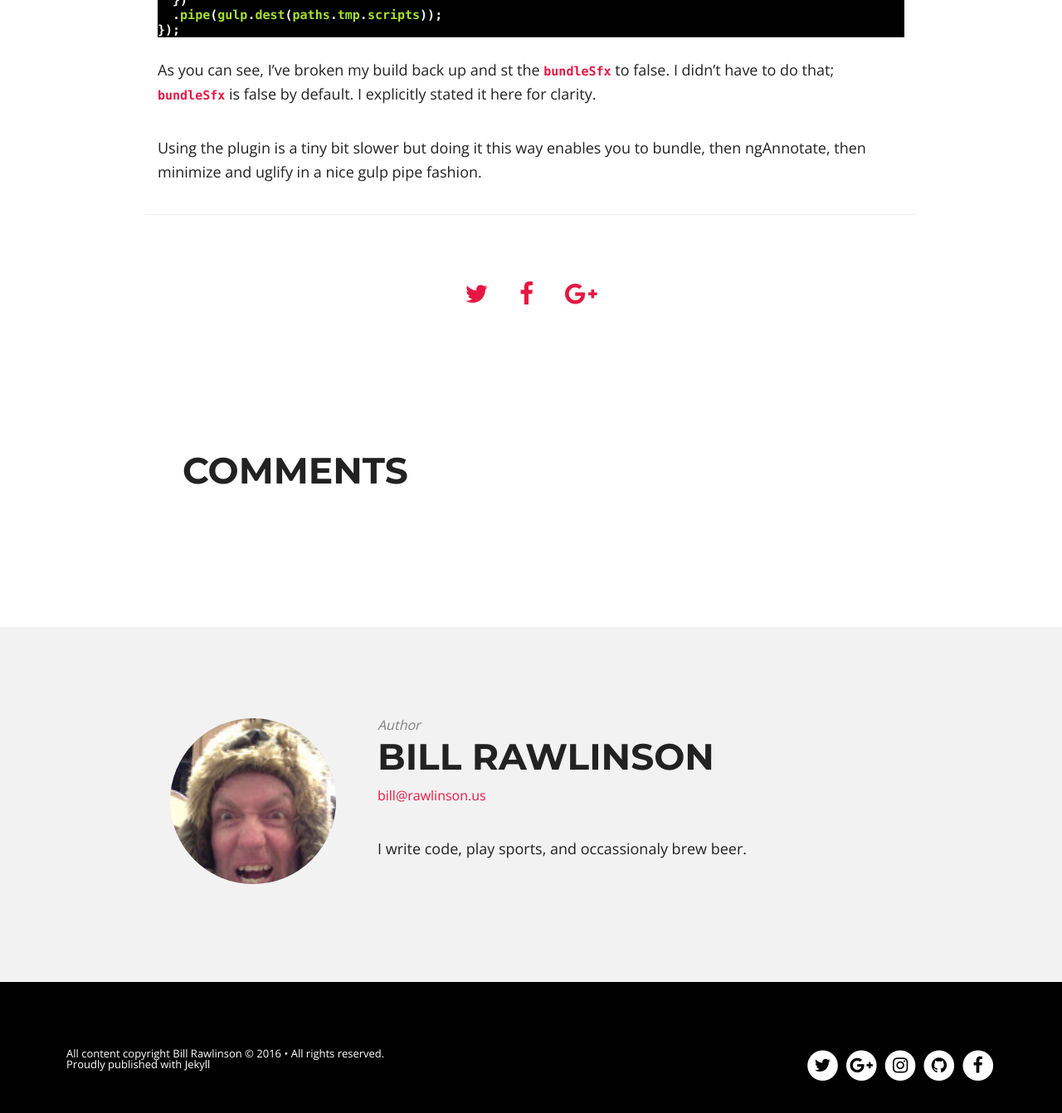
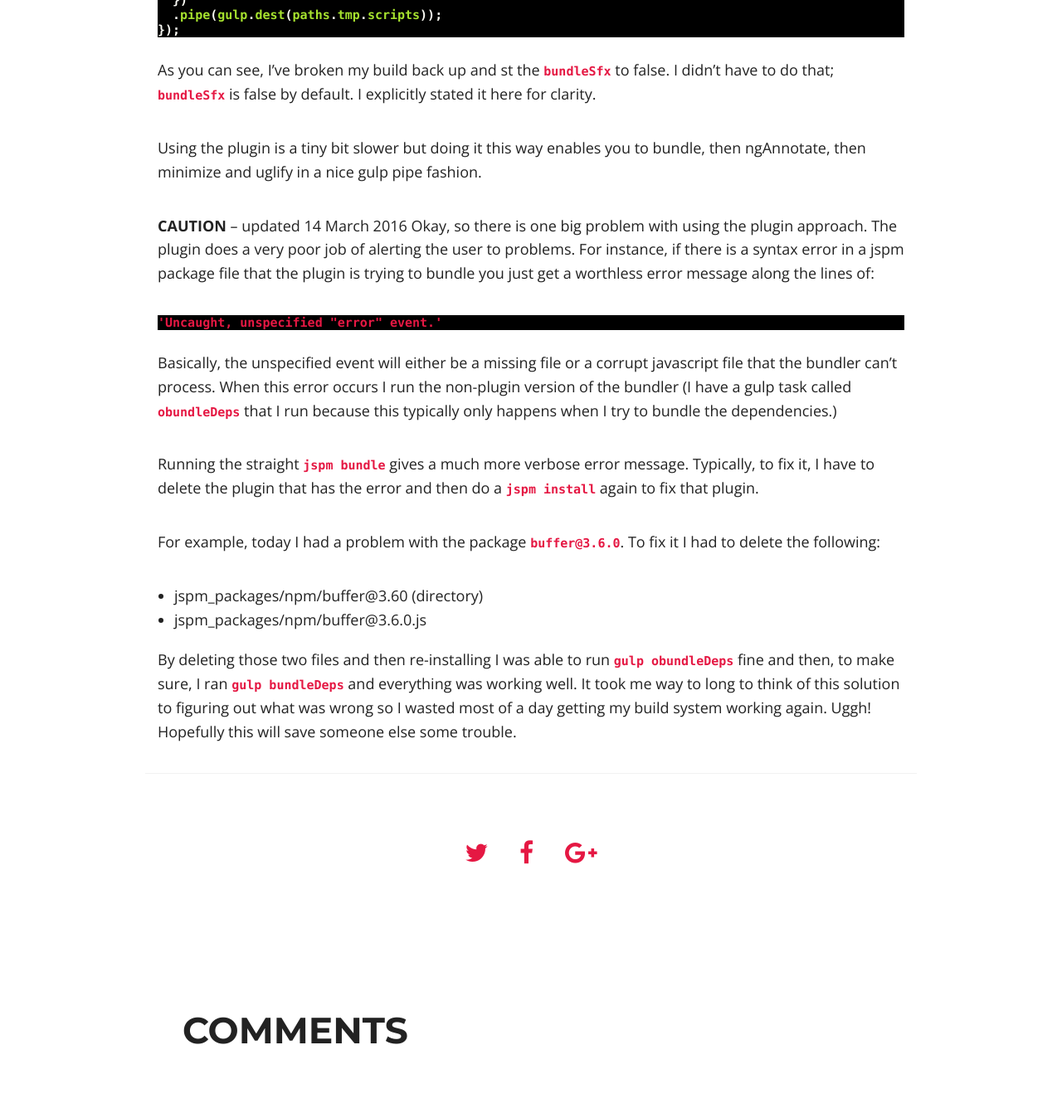
Before and after one commit to finalcut/finalcut.github.io, a Jekyll site: the page built from _posts/2015-11-05-jspm-bundling-options.md, in a window 1280 px wide and 1400 px high, scrolled down 5035 px, cut to the strip 0-1382 px from the top of the window. Shown: the top 1342 px of the strip at 83% size. Built offline with Jekyll 4.4.1, drawn with Linux system fonts in a browser that asks for light colours; nearby versions of some CDN libraries; comment, search, counter and statistics services are not loaded.

Commit message:
add warning about bundle errors and how to fix them

````diff
--- a/_posts/2015-11-05-jspm-bundling-options.md
+++ b/_posts/2015-11-05-jspm-bundling-options.md
@@ -152,3 +152,23 @@ gulp.task('bundleDeps', function () {
 As you can see, I've broken my build back up and st the `bundleSfx` to false.  I didn't have to do that; `bundleSfx` is false by default.  I explicitly stated it here for clarity.
 
 Using the plugin is a tiny bit slower but doing it this way enables you to bundle, then ngAnnotate, then minimize and uglify in a nice gulp pipe fashion.
+
+
+**CAUTION**
+-- updated 14 March 2016
+Okay, so there is one big problem with using the plugin approach. The plugin does a very poor job of alerting the user to problems.  For instance, if there is a syntax error in a jspm package file that the plugin is trying to bundle you just get a worthless error message along the lines of:
+
+```
+'Uncaught, unspecified "error" event.'
+```
+
+Basically, the unspecified event will either be a missing file or a corrupt javascript file that the bundler can't process.  When this error occurs I run the non-plugin version of the bundler (I have a gulp task called `obundleDeps` that I run because this typically only happens when I try to bundle the dependencies.)
+
+Running the straight `jspm bundle` gives a much more verbose error message.  Typically, to fix it, I have to delete the plugin that has the error and then do a `jspm install` again to fix that plugin.
+
+For example, today I had a problem with the package `buffer@3.6.0`.  To fix it I had to delete the following:
+
+* jspm_packages/npm/buffer@3.60 (directory)
+* jspm_packages/npm/buffer@3.6.0.js
+
+By deleting those two files and then re-installing I was able to run `gulp obundleDeps` fine and then, to make sure, I ran `gulp bundleDeps` and everything was working well.  It took me way to long to think of this solution to figuring out what was wrong so I wasted most of a day getting my build system working again.  Uggh! Hopefully this will save someone else some trouble.
````
